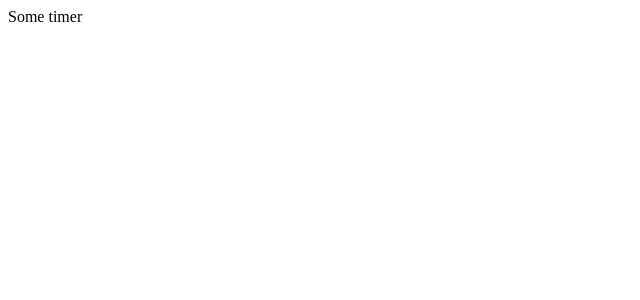
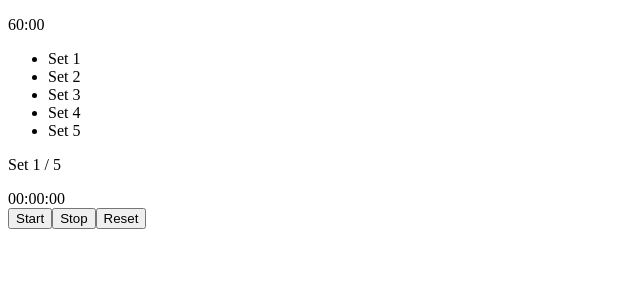
Before and after one commit to Robinborg/gym-app, a React (Create React App) app: page / in a window 1280 px wide. Shown: the top 300 px of the page, without its empty margins (0-640 px from the left). Built offline with nearby package versions, Linux system fonts and the light colour scheme.

Commit message:
Setup the initial build layout with components - Made a timer with hooks

```diff
--- a/src/App.js
+++ /dev/null
@@ -1,9 +0,0 @@
-import React from 'react';
-
-const App = () => {
-	return (
-		<div>Some timer</div>
-	);
-};
-
-export default App;
--- /dev/null
+++ b/src/components/App.js
@@ -0,0 +1,20 @@
+import React from 'react';
+
+import MainTimer from './MainTimer';
+import Sets from './Sets';
+import CurrentSet from './CurrentSet';
+import PauseButton from './PauseButton';
+
+
+const App = () => {
+	return (
+		<div>
+			<MainTimer />
+			<Sets />
+			<CurrentSet />
+			<PauseButton />
+		</div>
+	);
+};
+
+export default App;
--- /dev/null
+++ b/src/components/CurrentSet.js
@@ -0,0 +1,13 @@
+import React from 'react';
+
+const CurrentSet = () => {
+	return (
+		<div>
+			<p>
+				Set 1 / 5
+			</p>
+		</div>
+	);
+};
+
+export default CurrentSet;
--- /dev/null
+++ b/src/components/MainTimer.js
@@ -0,0 +1,11 @@
+import React from 'react';
+
+const MainTimer = () => {
+	return (
+		<div>
+			<p>60:00</p>
+		</div>
+	);
+};
+
+export default MainTimer;
--- /dev/null
+++ b/src/components/PauseButton.js
@@ -0,0 +1,34 @@
+import React, { useState, useEffect } from 'react';
+
+
+const PauseButton = () => {
+	const [time, setTime] = useState(0);
+	const [running, setRunning] = useState(false);
+	useEffect(() => {
+		let interval;
+		if (running) {
+			interval = setInterval(() => {
+				setTime(prevTime => prevTime + 10);
+			}, 10);
+		} else if (!running) {
+			clearInterval(interval);
+		}
+		return () => clearInterval(interval);
+	}, [running]);
+	return (
+		<div>
+		<div>
+			<span>{("0" + Math.floor((time / 60000) % 60)).slice(-2)}:</span>
+			<span>{("0" + Math.floor((time / 1000) % 60)).slice(-2)}:</span>
+			<span>{("0" + ((time / 10) % 100)).slice(-2)}</span>
+		</div>
+		<div>
+			<button onClick={() => setRunning(true)}>Start</button>
+			<button onClick={() => setRunning(false)}>Stop</button>
+			<button onClick={() => setTime(0)}>Reset</button>
+		</div>
+		</div>
+	);
+};
+
+export default PauseButton;
--- /dev/null
+++ b/src/components/Sets.js
@@ -0,0 +1,27 @@
+import React from 'react';
+
+const Sets = () => {
+	return (
+		<div>
+			<ul>
+				<li>
+					Set 1
+				</li>
+				<li>
+					Set 2
+				</li>
+				<li>
+					Set 3
+				</li>
+				<li>
+					Set 4
+				</li>
+				<li>
+					Set 5
+				</li>
+			</ul>
+		</div>
+	);
+};
+
+export default Sets;
--- a/src/index.js
+++ b/src/index.js
@@ -1,6 +1,6 @@
 import React from 'react';
 import { createRoot } from 'react-dom/client';
-import App from './App';
+import App from './components/App';
 
 const root = createRoot(
 	document.getElementById('root')
```
